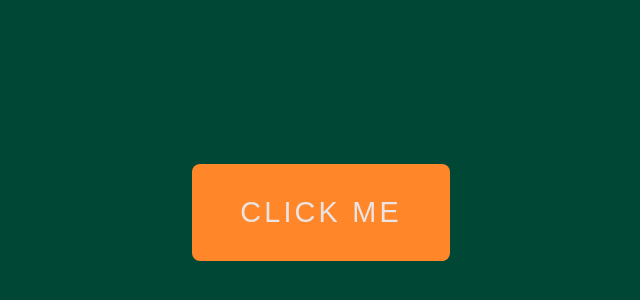
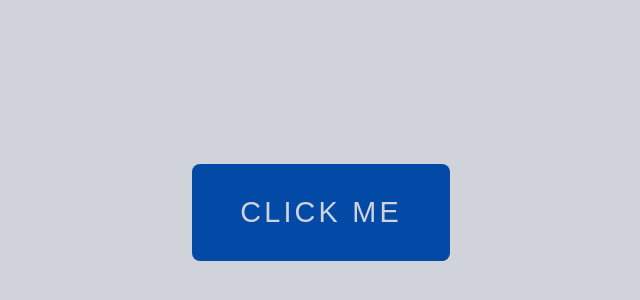
Before and after one commit to OscarYopan/button-ripple-effect, a plain HTML site: page index.html in a window 1280 px wide. Shown: the part 188-488 px from the top of the page, without its empty margins (319-959 px from the left). Drawn offline with Linux system fonts and the light colour scheme.

Commit message:
Update style.css

```diff
--- a/style.css
+++ b/style.css
@@ -7,12 +7,15 @@
 
 /*Default*/
 html{
-  font-family: Arial, Helvetica, sans-serif
-  font-size: 62.5%;
+  --color1: #D0D3D9;
+  --color2: #034AA6;
+  --color3: #A67F5D;
+
+  font-family: Arial, Helvetica, sans-serif;
 }
 
 body{
-  background-color: #004735;
+  background-color: var(--color1);
   display: flex;
   flex-direction: column;
   align-items: center;
@@ -22,8 +25,8 @@ body{
 }
 
 button {
-  background-color: #FF8629;
-  color: #eae4e4;
+  background-color: var(--color2);
+  color: var(--color1);
   font-size: 1.8rem;
   letter-spacing: .2rem;
   padding: 2rem 3rem;
@@ -41,7 +44,7 @@ button:focus {
 }
 
 button:hover {
-  color: #004735;
+  color: var(--color3);
 }
 
 button .circle {
```
